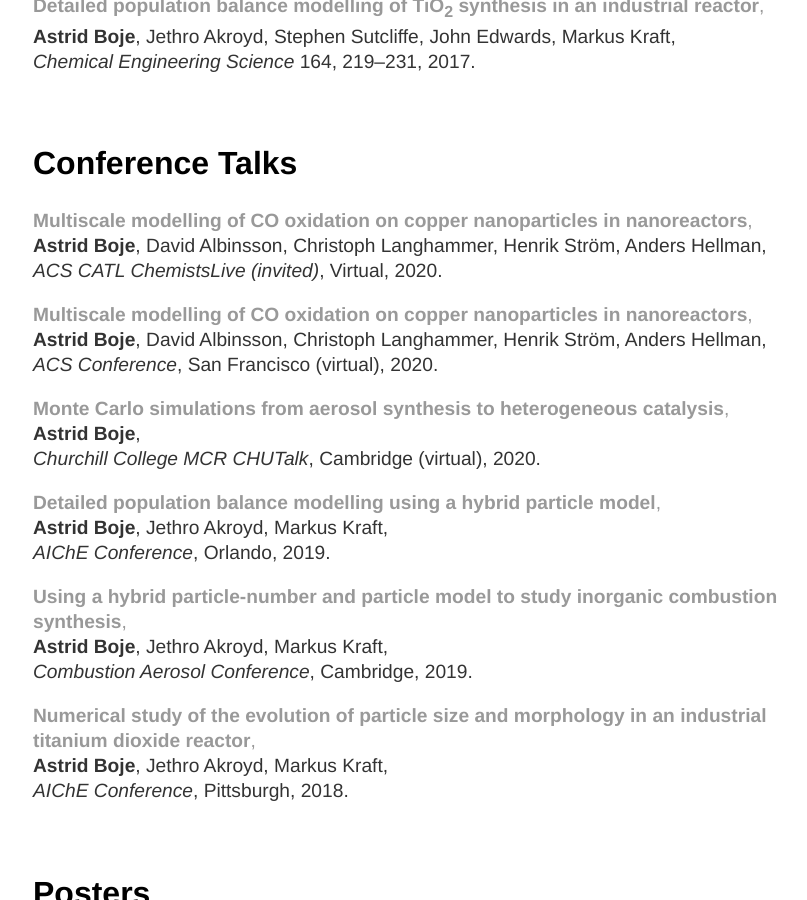
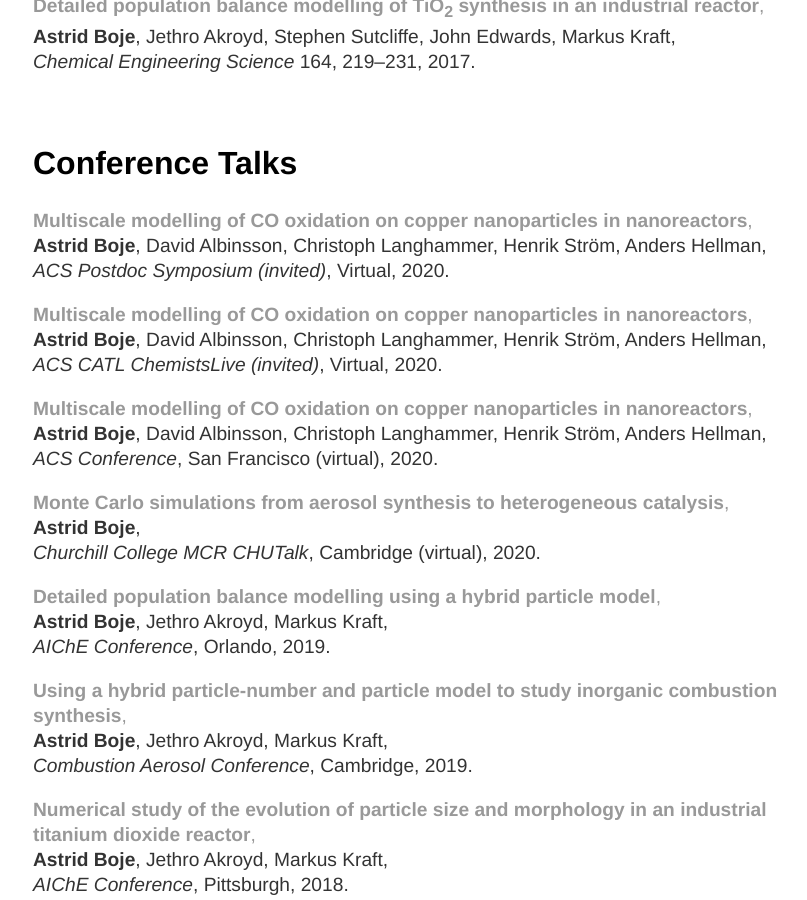
Before and after one commit to aab64/aab64.github.io, a Jekyll site: the page built from publications/index.html, in a window 1280 px wide and 900 px high, scrolled down 700 px. Shown: the whole window, without its empty margins (223-1030 px from the left). Built offline with Jekyll 4.4.1, drawn with Linux system fonts in a browser that asks for light colours.

Commit message:
Added ACS Postdoc symposium

```diff
--- a/publications/index.html
+++ b/publications/index.html
@@ -67,6 +67,17 @@ title: Astrid Boje | Publications
 </div>
 
 <div class="post-content">
+	<p>
+		<a href="https://www.acs.org/content/acs/en/meetings/virtual-postdoc-symposium.html?sc=201119_mtg_em_postdocsymposium_registrants_od">
+  			<strong>Multiscale modelling of CO oxidation on copper nanoparticles in nanoreactors</strong>,
+  		</a>
+		<br/>
+		<strong>Astrid Boje</strong>, David Albinsson, Christoph Langhammer, Henrik Ström, Anders Hellman,
+		<br/>
+		<em>ACS Postdoc Symposium (invited)</em>,
+		Virtual,
+		2020.
+	</p>
 	<p>
 		<a href="https://chemistslive.wordpress.com/catl-symposia/">
   			<strong>Multiscale modelling of CO oxidation on copper nanoparticles in nanoreactors</strong>,
```
